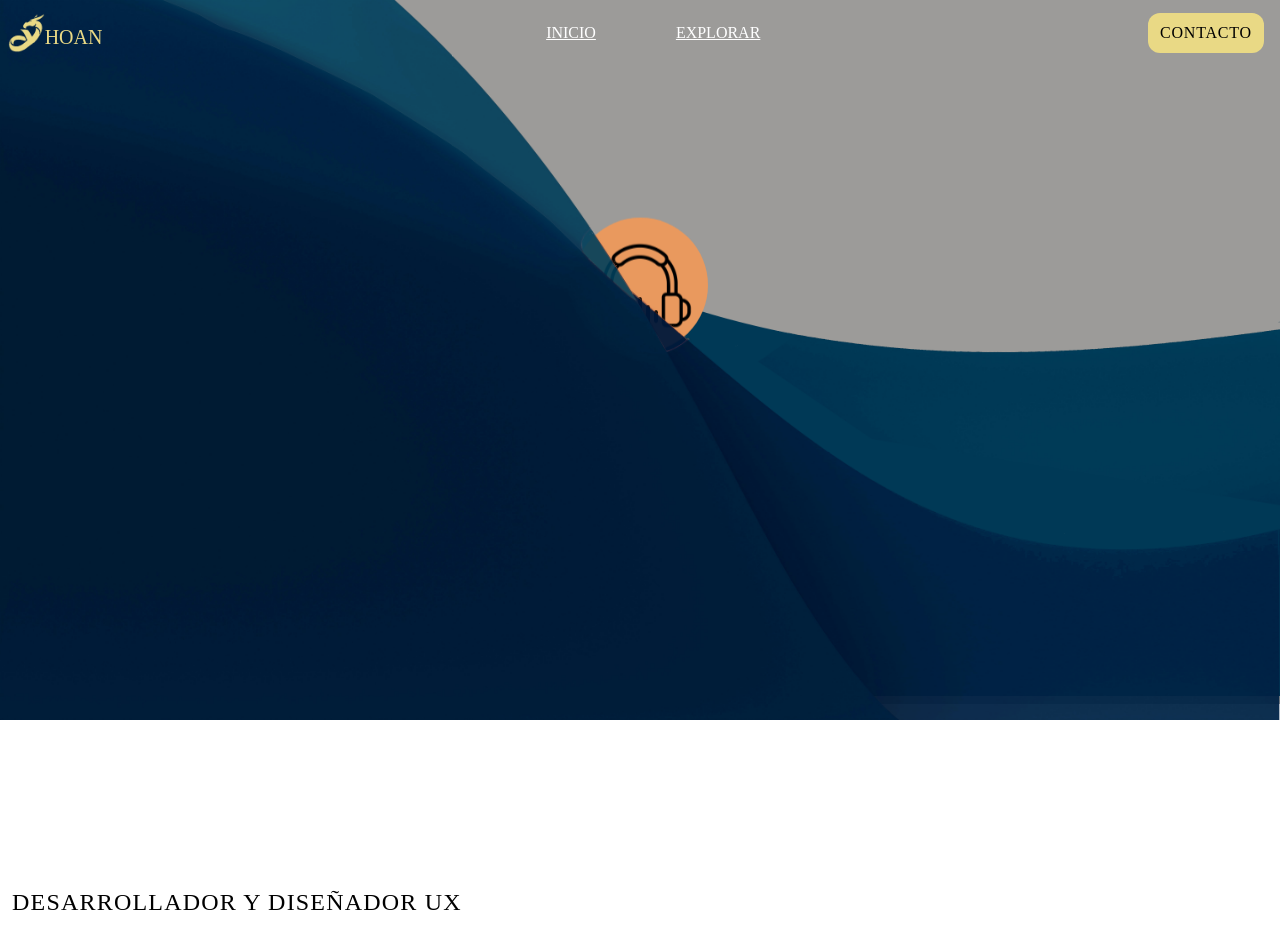
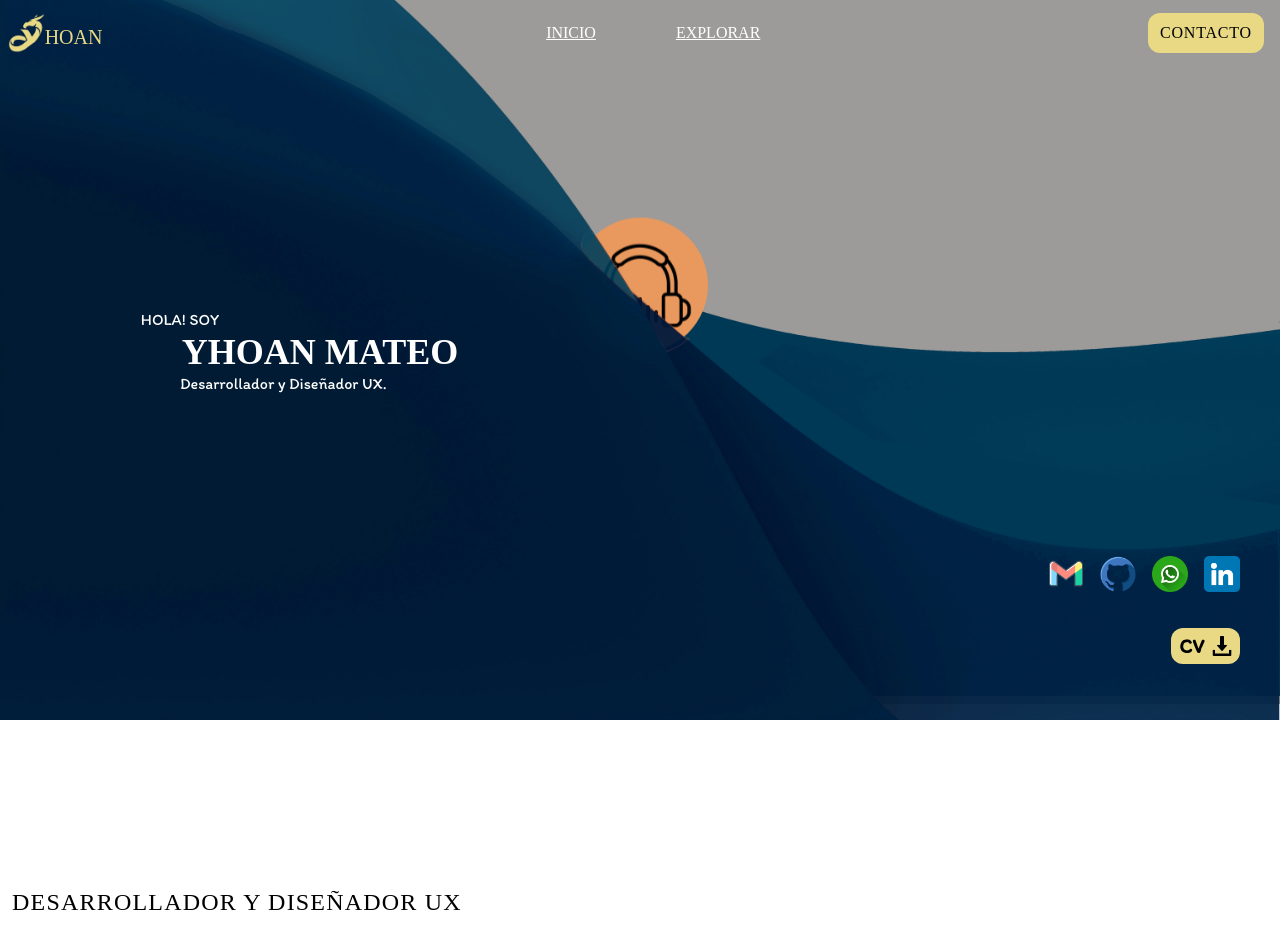
Before and after one commit to Yhoan008/resume, a React (Vite) app: page / in a window 1280 px wide. Shown: the top 948 px of the page. Built offline with nearby package versions, Linux system fonts and the light colour scheme; a web font is replaced by a local one.

Commit message:
Se completa dise

```diff
--- a/src/components/Main.jsx
+++ b/src/components/Main.jsx
@@ -5,6 +5,11 @@ import sunMobile from "./../assets/sunMobile.jpg";
 import music from "./../assets/headphone.png";
 import fond1 from "./../assets/fond4.png";
 import fond2 from "./../assets/fond3.png";
+import downIcon from "./../assets/downIcon.png";
+import mail from "./../assets/mail.png";
+import linkedin from "./../assets/linkedin.png";
+import git from "./../assets/git.png";
+import wha from "./../assets/wha.png";
 
 import { ScrollerContext } from "./../context/Scroller";
 
@@ -23,7 +28,44 @@ export default function Main({ responsive }) {
 // Version Desktop
 function HomeDesktop({ scroller }) {
   return (
-    <div className="w-full h-[55vw] bg-[#9C9B99] relative">
+    <div className="w-full h-[55vw] bg-[#9C9B99] relative ">
+      <div className="absolute w-full h-full z-40 text-white flex flex-row ">
+        <div className="flex justify-center flex-col items-center w-full p-10 ">
+          <h1 className="mr-[50%] font-['Itim'] ">HOLA! SOY</h1>
+          <h1 className="font-['Iris_Grover'] text-4xl font-extrabold ">
+            YHOAN MATEO
+          </h1>
+          <h1 className="font-['Itim'] ml-[50%] w-full ">
+            Desarrollador y Diseñador UX.
+          </h1>
+        </div>
+        <div className="flex flex-col justify-end items-end p-10 w-full gap-4 ">
+          <div className="flex flex-row gap-4 ml-3 mb-4 ">
+            <a href="#" className="w-9 h-10">
+              <img src={mail} alt="icon Mail" className="w-full" />
+            </a>
+            <a href="#" className="w-9 h-10">
+              <img src={git} alt="icon Git" className="w-full" />
+            </a>
+            <a href="#" className="w-9 h-10">
+              <img src={wha} alt="icon WahtsApp" className="w-full" />
+            </a>
+            <a href="#" className="w-9 h-10">
+              <img src={linkedin} alt="icon Linkedin" className="w-full" />
+            </a>
+          </div>
+          <button className="flex h-[20px] justify-center items-center gap-2 bg-[#E9D985] p-2 box-content rounded-xl ">
+            <h1 className="font-['Itim'] text-xl text-black font-bold ">CV</h1>
+            <div className="h-full ">
+              <img
+                src={downIcon}
+                alt="Download Icon"
+                className="h-[100%] w-auto "
+              />
+            </div>
+          </button>
+        </div>
+      </div>
       <img src={fond1} alt="Figure Fond" className="w-full z-30 absolute " />
       <img
         src={fond2}
--- a/src/components/Navbar.jsx
+++ b/src/components/Navbar.jsx
@@ -17,7 +17,7 @@ function NavDesktop() {
   // Falta agregar los eventos de navegacion
 
   return (
-    <div className="w-full h-[50px] fixed top-0 z-40 px-2 pt-4 flex justify-between items-center ">
+    <div className="w-full h-[50px] fixed top-0 z-50 px-2 pt-4 flex justify-between items-center ">
       <div className="h-[40px] flex items-center ">
         <img src={logo} alt="Dragon Y" className="h-full w-auto " />
         <h1 className="text-[#E9D985] text-xl font-['Irish_Grover'] mt-2 ">
```
Also changed, not shown: src/assets/downIcon.png (added).
